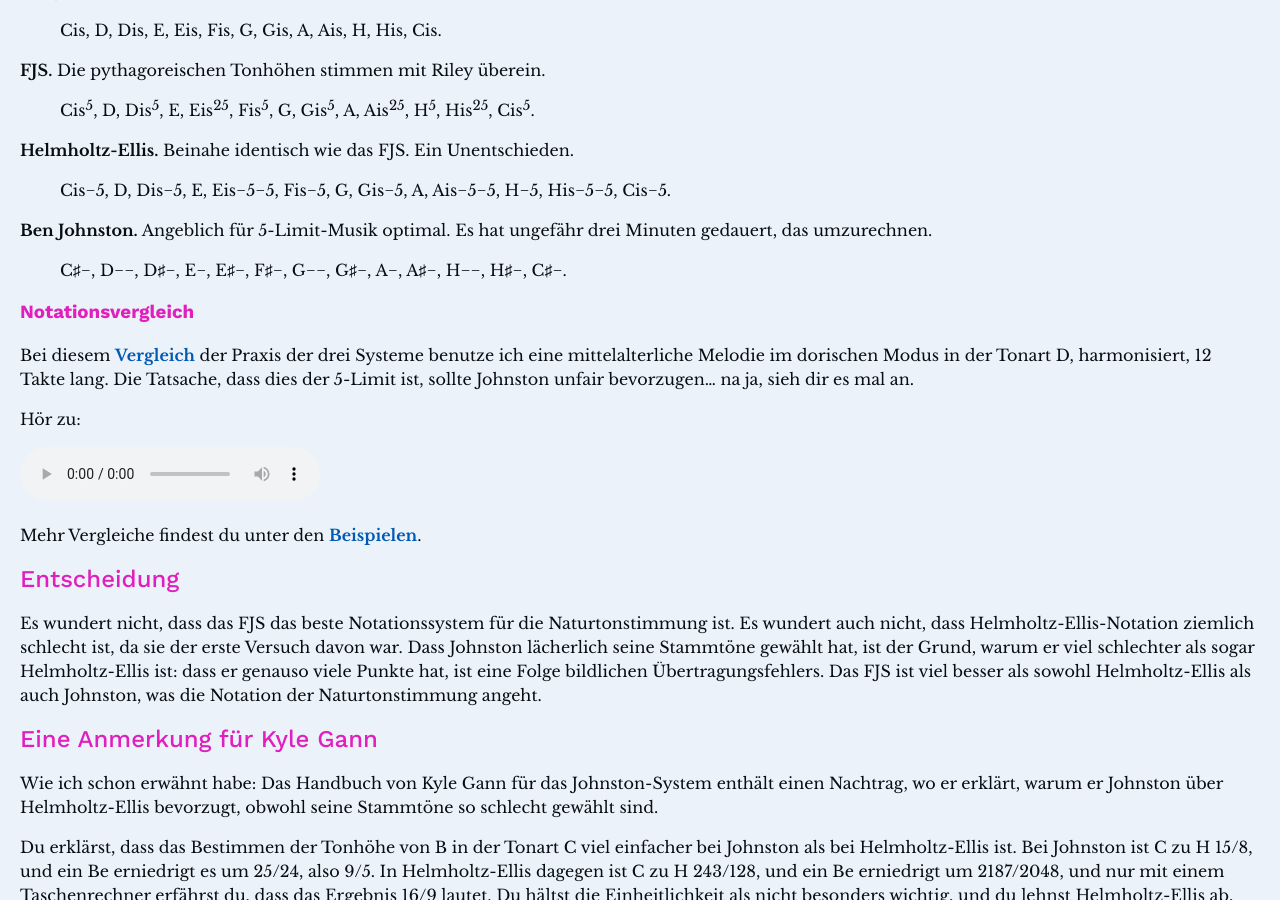
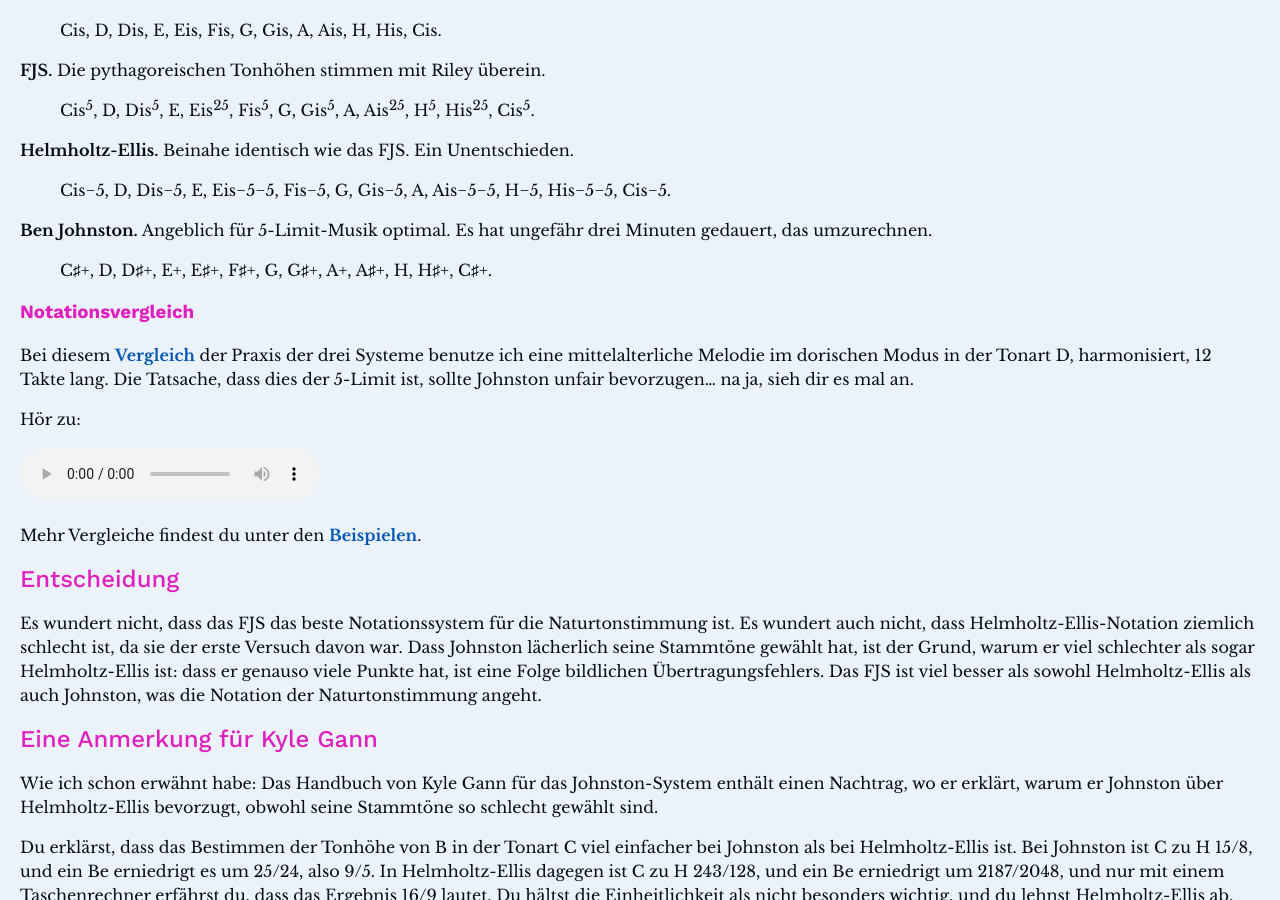
Before and after one commit to misotanni/misotanni.github.io, a Jekyll site: the page built from fjs/de/compare.md, in a window 1280 px wide and 900 px high, scrolled down 8350 px. Built offline with Jekyll 4.4.1, drawn with Linux system fonts in a browser that asks for light colours; our own code applies the rules of GitHub Pages for plain Markdown files; formulas are drawn with MathJax 3.

Commit message:
error in BJ

```diff
--- a/fjs/de/compare.md
+++ b/fjs/de/compare.md
@@ -294,7 +294,7 @@
 
 **Ben Johnston.** Angeblich für 5-Limit-Musik optimal. Es hat ungefähr drei Minuten gedauert, das umzurechnen.
 
-> C♯−, D−−, D♯−, E−, E♯−, F♯−, G−−, G♯−, A−, A♯−, H−−, H♯−, C♯−.
+> C♯+, D, D♯+, E+, E♯+, F♯+, G, G♯+, A+, A♯+, H, H♯+, C♯+.
 
 ### Notationsvergleich
 
```
Also changed, not shown: fjs/en/compare.md (+1 -1 lines), fjs/fr/compare.md (+1 -1 lines), fjs/pl/compare.md (+1 -1 lines).
